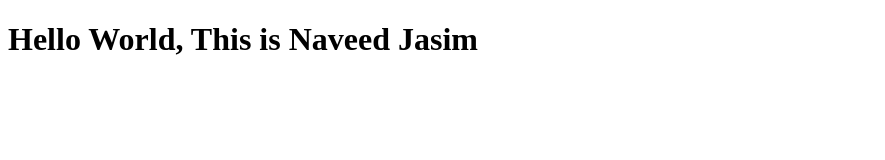
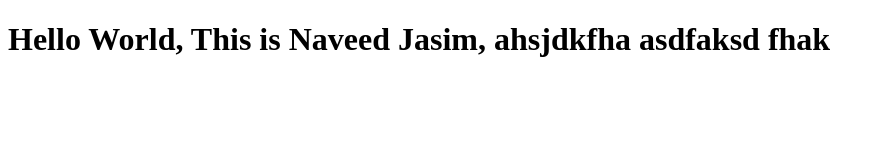
Before and after one commit to naveedjasim/bootcamp2020, a plain HTML site: page index.html in a window 1280 px wide. Shown: the whole page, without its empty margins (0-885 px from the left). Drawn offline with Linux system fonts and the light colour scheme.

Commit message:
Update index.html

```diff
--- a/index.html
+++ b/index.html
@@ -6,6 +6,6 @@
     <title>Document</title>
 </head>
 <body>
-    <h1>Hello World, This is Naveed Jasim</h1>
+    <h1>Hello World, This is Naveed Jasim, ahsjdkfha asdfaksd fhak</h1>
 </body>
 </html>
```
